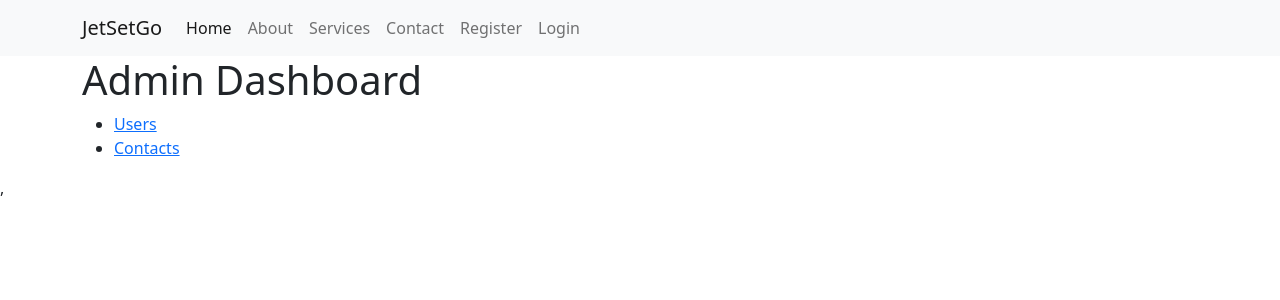
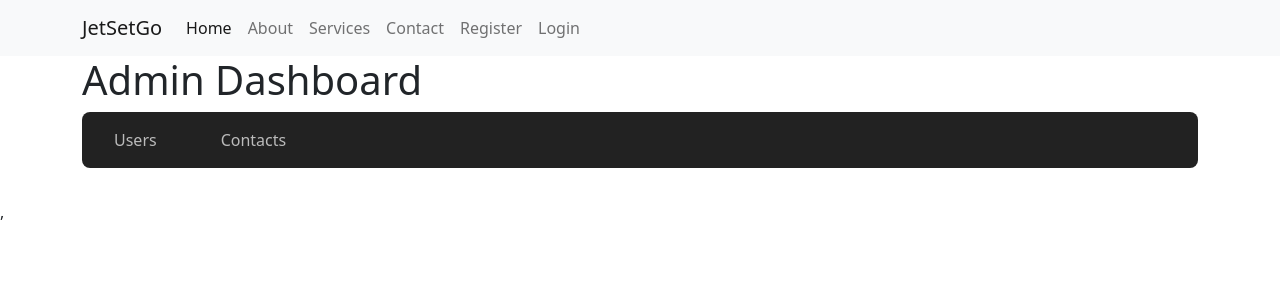
Before and after one commit to rathaur08/portfolio-admin-panel-mern, a React (Vite) app in the folder client/: page /admin in a window 1280 px wide. Shown: the top 300 px of the page. Built offline with nearby package versions, Linux system fonts and the light colour scheme; no server answers.

Commit message:
Update Code and Add Functionalty || CRUD in MERN Stack: Admin User Page with React JS by Fetching Data from Back-End

```diff
--- a/client/src/components/layouts/AdminLayout.jsx
+++ b/client/src/components/layouts/AdminLayout.jsx
@@ -6,11 +6,40 @@ const AdminLayout = () => {
     <>
       <div className='container'>
         <h1>Admin Dashboard</h1>
-        <nav>
-          <ul>
-            <li><NavLink to="/admin/users"> Users</NavLink></li>
-            <li><NavLink to="/admin/contacts"> Contacts</NavLink></li>
-            {/* Add more admin links here */}
+        <nav style={{ background: '#222', padding: '1rem', borderRadius: '8px', marginBottom: '2rem' }}>
+          <ul style={{ display: 'flex', gap: '2rem', listStyle: 'none', margin: 0, padding: 0 }}>
+            <li>
+              <NavLink
+                to="/admin/users"
+                style={({ isActive }) => ({
+                  color: isActive ? '#fff' : '#bbb',
+                  background: isActive ? '#007bff' : 'transparent',
+                  padding: '0.5rem 1rem',
+                  borderRadius: '4px',
+                  textDecoration: 'none',
+                  fontWeight: 500,
+                  transition: 'background 0.2s'
+                })}
+              >
+                Users
+              </NavLink>
+            </li>
+            <li>
+              <NavLink
+                to="/admin/contacts"
+                style={({ isActive }) => ({
+                  color: isActive ? '#fff' : '#bbb',
+                  background: isActive ? '#007bff' : 'transparent',
+                  padding: '0.5rem 1rem',
+                  borderRadius: '4px',
+                  textDecoration: 'none',
+                  fontWeight: 500,
+                  transition: 'background 0.2s'
+                })}
+              >
+                Contacts
+              </NavLink>
+            </li>
           </ul>
         </nav>
         <Outlet />
--- a/client/src/pages/AdminUsers.jsx
+++ b/client/src/pages/AdminUsers.jsx
@@ -1,12 +1,80 @@
-import React from 'react'
+import React, { useEffect, useState } from 'react';
+import { useAuth } from '../store/auth';
+
 
 const AdminUsers = () => {
+
+  const { authorizationToken } = useAuth()
+  const [adminUserData, setAdminUserData] = useState("");
+  console.log("Admin User data:", adminUserData);
+
+
+  const getAllUsersdata = async () => {
+    try {
+      const response = await fetch('http://localhost:8000/api/admin/users', {
+        method: "GET",
+        headers: {
+          Authorization: authorizationToken,
+          // "Content-Type": "application/json",
+        },
+        body: JSON.stringify(),
+      });
+
+      if (!response.ok) {
+        throw new Error(`HTTP error! Status: ${response.status}`);
+      }
+
+      const data = await response.json();
+      // console.log("Admin User data:", data);
+      setAdminUserData(data);
+
+    } catch (error) {
+      console.error("Error during login:", error);
+    }
+  }
+
+  useEffect(() => {
+    getAllUsersdata();
+  }, []);
+
   return (
     <>
-      <div>
-        <h1> Users Page</h1>
+      <div className="container mt-4">
+        <h1>Users Page</h1>
         <p>This is the admin users management page.</p>
-        {/* List of users can be displayed here */}
+        {Array.isArray(adminUserData.data) && adminUserData.data.length > 0 ? (
+          <div className="table-responsive">
+            <table className="table table-bordered table-striped">
+              <thead className="table-dark">
+                <tr>
+                  <th>SR No</th>
+                  <th>Name</th>
+                  <th>Email</th>
+                  <th>Phone</th>
+                  <th>Admin</th>
+                  <th>Action</th>
+                </tr>
+              </thead>
+              <tbody>
+                {adminUserData.data.map((user, idx) => (
+                  <tr key={user._id}>
+                    <td>{idx + 1}</td>
+                    <td>{user.name}</td>
+                    <td>{user.email}</td>
+                    <td>{user.phone}</td>
+                    <td>{user.isAdmin ? "Yes" : "No"}</td>
+                    <td>
+                      <button type="button" className="btn btn-primary btn-sm me-2">Update</button>
+                      <button type="button" className="btn btn-danger btn-sm">Delete</button>
+                    </td>
+                  </tr>
+                ))}
+              </tbody>
+            </table>
+          </div>
+        ) : (
+          <p>No users found.</p>
+        )}
       </div>
     </>
   )
--- a/client/src/store/auth.jsx
+++ b/client/src/store/auth.jsx
@@ -7,6 +7,7 @@ export const AuthProvider = ({ children }) => {
   const [token, setToken] = useState(localStorage.getItem("token"))
   const [user, setUser] = useState("");
   const [services, setServices] = useState("");
+  const authorizationToken = `Bearer ${token}`;
 
   const storeTokenInLS = (serverToken) => {
     setToken(serverToken);
@@ -30,7 +31,7 @@ export const AuthProvider = ({ children }) => {
       const response = await fetch("http://localhost:8000/api/auth/user", {
         method: "GET",
         headers: {
-          Authorization: `Bearer ${token}`,
+          Authorization: authorizationToken,
           // "Content-Type": "application/json",
         },
         body: JSON.stringify(),
@@ -76,7 +77,7 @@ export const AuthProvider = ({ children }) => {
   }, [])
 
   return (
-    <AuthContext.Provider value={{ storeTokenInLS, LogoutUser, isLoggedin, user, services }}>
+    <AuthContext.Provider value={{ storeTokenInLS, LogoutUser, isLoggedin, user, services, authorizationToken }}>
       {children}
     </AuthContext.Provider>
   )
```
